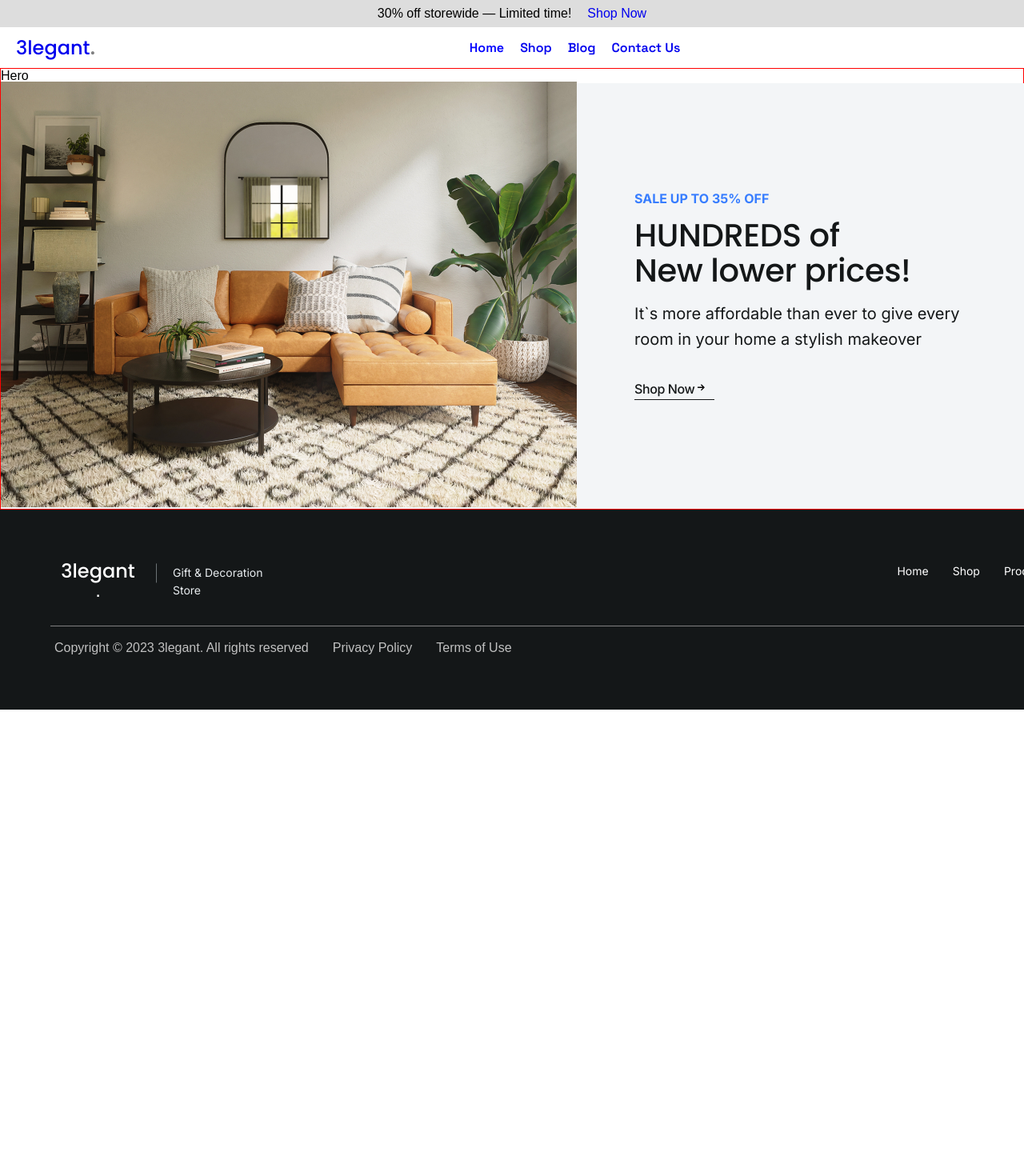
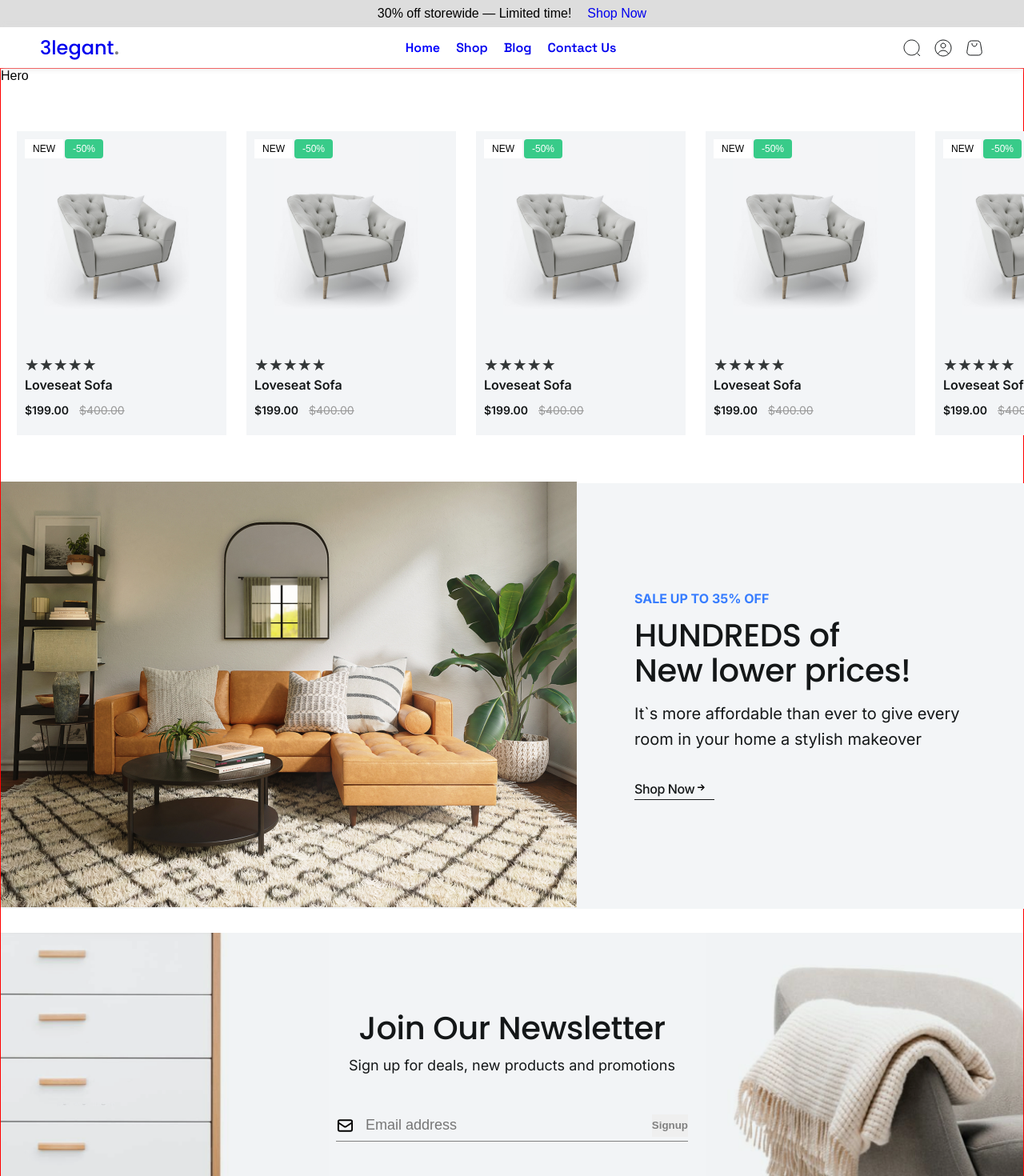
Before and after one commit to Xursanjonov/N5-7-oy-exam, a React (Vite) app: page / in a window 1280 px wide. Shown: the top 1470 px of the page at 80% size. Before the commit the page ends 887 px from the top, so only its background shows below. Built offline with nearby package versions, Linux system fonts and the light colour scheme.

Commit message:
add to home

```diff
--- /dev/null
+++ b/src/components/newsletter/index.jsx
@@ -0,0 +1,23 @@
+import React, { memo } from 'react'
+// import bgimage from '../../assets/images/newsletter-bg.png'
+import './newsletter.scss'
+import { HiOutlineMail } from 'react-icons/hi'
+
+const NewsLetter = () => {
+
+    return (
+        <div className='newsleter'>
+            <div className="newsleter__div">
+                <h1>Join Our Newsletter</h1>
+                <h5>Sign up for deals, new products and promotions</h5>
+                <label htmlFor="email-address" className='label'>
+                    <HiOutlineMail  fontSize={28} />
+                    <input type="email" placeholder="Email address" />
+                    <button className='label__btn'>Signup</button>
+                </label>
+            </div>
+        </div>
+    )
+}
+
+export default memo(NewsLetter)
--- /dev/null
+++ b/src/components/newsletter/newsletter.scss
@@ -0,0 +1,74 @@
+.newsleter {
+    max-width: 1530px;
+    height: 360px;
+    margin: 30px auto 0;
+    display: flex;
+    align-items: center;
+    justify-content: center;
+    background: no-repeat url('../../assets/images/newsletter-bg.png') 0 0 / 100% 100%;
+
+    .newsleter__div {
+        width: 540px;
+        height: 166px;
+        margin: 0 auto;
+        top: 101px;
+        left: 450px;
+        display: flex;
+        flex-direction: column;
+        align-items: center;
+        gap: 10px;
+
+        &>h1 {
+            width: 456px;
+            height: 44px;
+            font-family: Poppins;
+            font-size: 40px;
+            font-weight: 500;
+            line-height: 44px;
+            letter-spacing: -0.4000000059604645px;
+            text-align: center;
+            color: #141718;
+        }
+
+        &>h5 {
+            width: 540px;
+            height: 30px;
+            font-family: Inter;
+            font-size: 18px;
+            font-weight: 400;
+            line-height: 30px;
+            text-align: center;
+            color: #141718;
+        }
+
+        .label {
+            max-width: 440px;
+            width: 100%;
+            margin: 30px auto 0;
+            padding: 5px 0;
+            display: flex;
+            align-items: center;
+            justify-content: center;
+            gap: 4px;
+            background-color: transparent;
+            border: 0px 0px 1px 0px;
+            border-bottom: 1px solid gray;
+
+            input {
+                width: 100%;
+                padding: 4px 10px;
+                border: 0;
+                background-color: transparent;
+                font-size: 18px;
+            }
+
+            &__btn {
+                width: 52px;
+                height: 28px;
+                border: 0;
+                font-weight: 600;
+                color: gray;
+            }
+        }
+    }
+}
--- /dev/null
+++ b/src/components/products-cart/ProductsCart.scss
@@ -0,0 +1,141 @@
+.products-cart {
+    width: 262px;
+    height: 380px;
+    // border: 1px solid #ddd;
+    position: relative;
+    padding: 10px;
+    transition: all 0.3s ease;
+    background-color: #F3F5F7;
+
+    .product-tag {
+        width: 50px;
+        display: flex;
+        flex-direction: column;
+
+        .new {
+            position: absolute;
+            top: 10px;
+            left: 10px;
+            color: #000;
+            background-color: #fff;
+            padding: 5px 10px;
+            font-size: 12px;
+        }
+
+        .discount {
+            position: absolute;
+            top: 10px;
+            left: 60px;
+            background-color: #38CB89;
+            border-radius: 4px;
+            color: #fff;
+            padding: 5px 10px;
+            font-size: 12px;
+        }
+    }
+
+    .wishlist-button {
+        padding: 5px;
+        position: absolute;
+        right: 0;
+        transform: translate(-100%, 50%);
+        z-index: 100;
+        color: #999;
+        display: none;
+        background-color: white;
+        box-shadow: 0 0 5px gray;
+        align-items: center;
+        justify-content: center;
+        border-radius: 50px;
+    }
+
+    .product-image {
+        width: 230px;
+        height: 260px;
+        background-color: #F3F5F7;
+
+        img {
+            width: 100%;
+            height: 220px;
+            object-fit: contain;
+        }
+    }
+
+    .add-to-cart-button {
+        display: none;
+        width: 180px;
+        margin: 0 auto;
+        padding: 8px;
+        border-radius: 8px;
+        background-color: #141718;
+        color: #fff;
+        border: none;
+        font-size: 16px;
+        transform: translateY(-20%);
+        cursor: pointer;
+    }
+
+    .product-info {
+        margin-top: 10px;
+
+        .product-rating {
+            font-size: 20px;
+            color: #343839;
+        }
+
+        .product-name {
+            width: 262px;
+            height: 26px;
+            font-family: Inter;
+            font-size: 16px;
+            font-weight: 600;
+            line-height: 26px;
+            text-align: left;
+            color: #141718;
+
+        }
+
+        .product-price {
+            margin-top: 8px;
+            font-size: 16px;
+            display: flex;
+            justify-content: start;
+            align-items: center;
+            gap: 12px;
+
+            .current-price {
+                width: 56px;
+                height: 22px;
+                font-family: Inter;
+                font-size: 14px;
+                font-weight: 600;
+                line-height: 22px;
+                text-align: left;
+                color: #141718;
+            }
+
+            .original-price {
+                width: 57px;
+                height: 22px;
+                font-family: Inter;
+                font-size: 14px;
+                font-weight: 400;
+                line-height: 22px;
+                text-align: left;
+                color: #999;
+                text-decoration: line-through;
+            }
+        }
+    }
+
+    &.hovered {
+
+        .add-to-cart-button {
+            display: block;
+        }
+
+        .wishlist-button {
+            display: flex;
+        }
+    }
+}
--- /dev/null
+++ b/src/components/products-cart/index.jsx
@@ -0,0 +1,38 @@
+import React, { memo, useState } from 'react';
+import images from '../../assets/images/img1.jpg'
+import { FaRegHeart } from 'react-icons/fa6';
+import './ProductsCart.scss';
+
+const ProductsCart = () => {
+    const [isHovered, setIsHovered] = useState(false);
+
+    return (
+        <div
+            className={`products-cart ${isHovered ? 'hovered' : ''}`}
+            onMouseEnter={() => setIsHovered(true)}
+            onMouseLeave={() => setIsHovered(false)}
+        >
+            <div className='product-tag'>
+                <span className="new">NEW</span>
+                <span className="discount">-50%</span>
+            </div>
+            <div className="wishlist-button">
+                <FaRegHeart color='black' fontSize={20} />
+            </div>
+            <figure className="product-image">
+                <img src={images} alt="Loveseat Sofa" />
+                <button className="add-to-cart-button">Add to cart</button>
+            </figure>
+            <div className="product-info">
+                <div className="product-rating">★★★★★</div>
+                <div className="product-name">Loveseat Sofa</div>
+                <div className="product-price">
+                    <span className="current-price">$199.00</span>
+                    <span className="original-price">$400.00</span>
+                </div>
+            </div>
+        </div>
+    );
+};
+
+export default memo(ProductsCart);
--- a/src/components/sale/sale.scss
+++ b/src/components/sale/sale.scss
@@ -1,5 +1,5 @@
 .sale {
-    width: 1532px;
+    width: 1520px;
     height: 532px;
     display: flex;
     align-items: center;
--- a/src/index.scss
+++ b/src/index.scss
@@ -18,6 +18,6 @@ button {
 }
 
 .container {
-    width: 1440px;
+    width: 1220px;
     margin: 0 auto;
 }
--- a/src/layout/footer/footer.scss
+++ b/src/layout/footer/footer.scss
@@ -1,5 +1,6 @@
 .footer {
-    width: 1536px;
+    max-width: 1534px;
+    width: 100%;
     height: 250px;
     margin: 0 auto;
     padding: 50px;
--- a/src/layout/header/header.scss
+++ b/src/layout/header/header.scss
@@ -11,15 +11,20 @@
 }
 
 .header {
-  width: 1440px;
+  max-width: 1533px;
+  width: 100%;
   margin: 0 auto;
+  top: 0;
   background-color: white;
-
+  position: sticky;
+  box-shadow: 0 0 8px #ddd;
+  z-index: 2004;
 }
 
 .header__nav {
-  width: 100%;
+  width: 1220px;
   margin: 0 auto;
+  background-color: white;
   display: flex;
   justify-content: space-between;
   align-items: center;
--- a/src/pages/home/Home.jsx
+++ b/src/pages/home/Home.jsx
@@ -1,6 +1,8 @@
 import React, { memo } from 'react'
 import Hero from '../../components/hero'
 import Sale from '../../components/sale'
+import Newsletter from '../../components/newsletter'
+import ProductsCart from '../../components/products-cart'
 import './home.scss'
 
 const Home = () => {
@@ -8,7 +10,22 @@ const Home = () => {
     return (
         <section className='home'>
             <Hero />
+            <div className='home__products container__ns'>
+                <ProductsCart />
+                <ProductsCart />
+                <ProductsCart />
+                <ProductsCart />
+                <ProductsCart />
+                <ProductsCart />
+                <ProductsCart />
+                <ProductsCart />
+                <ProductsCart />
+                <ProductsCart />
+                <ProductsCart />
+            </div>
             <Sale />
+            <div className='articales'></div>
+            <Newsletter />
         </section>
     )
 }
--- a/src/pages/home/home.scss
+++ b/src/pages/home/home.scss
@@ -3,3 +3,33 @@
     width: 100%;
     margin: 0 auto;
 }
+
+.home__products {
+    width: 1440px;
+    margin: 50px auto;
+    padding: 10px 20px;
+    display: flex;
+    align-items: center;
+    justify-content: start;
+    gap: 25px;
+    overflow-x: auto;
+    background-color: transparent;
+
+    /* width */
+    &::-webkit-scrollbar {
+        width: 10px;
+        height: 6px;
+    }
+
+    /* Track */
+    &::-webkit-scrollbar-track {
+        box-shadow: inset 0 0 5px grey;
+        border-radius: 10px;
+    }
+
+    /* Handle */
+    &::-webkit-scrollbar-thumb {
+        background: #343839;
+        border-radius: 10px;
+    }
+}
```
